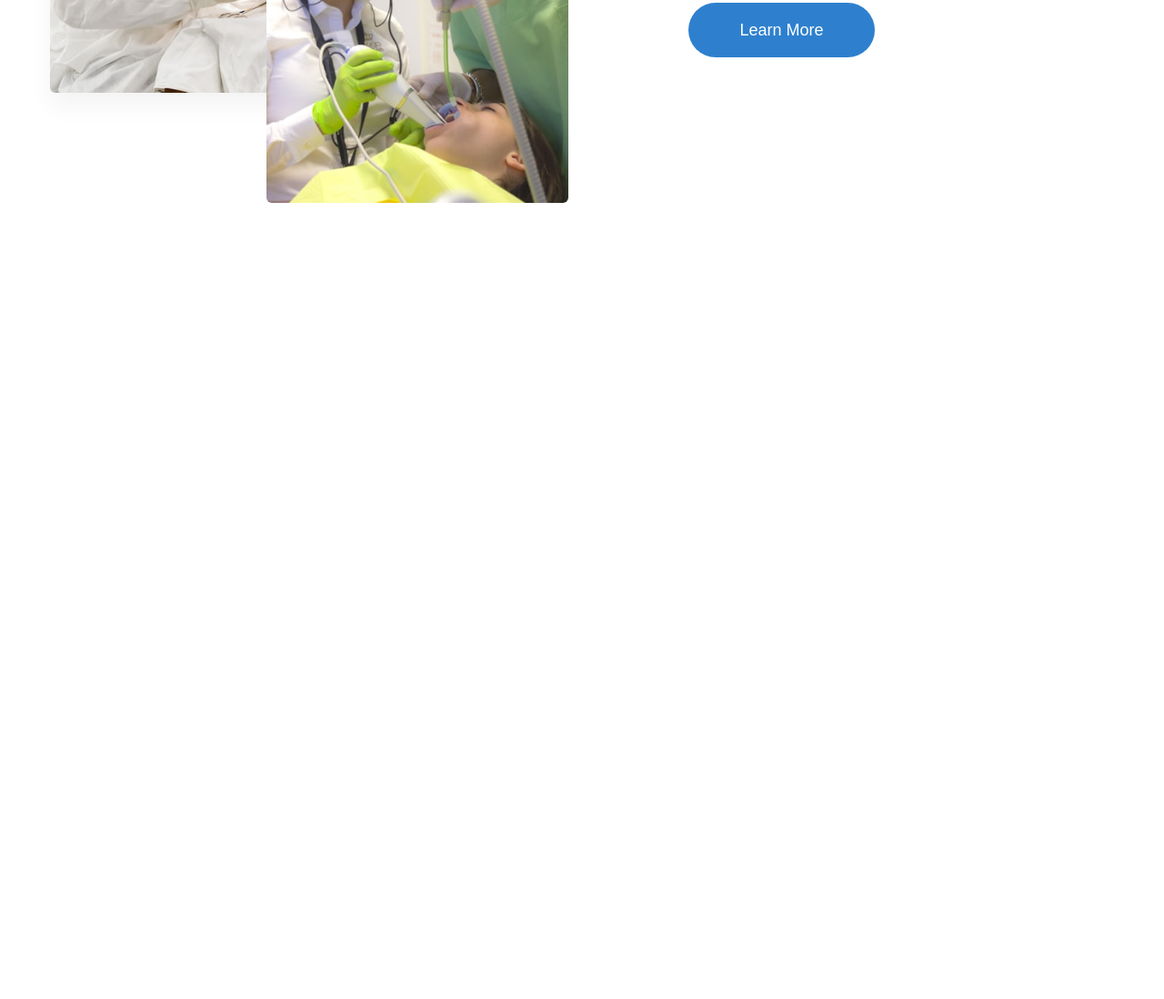
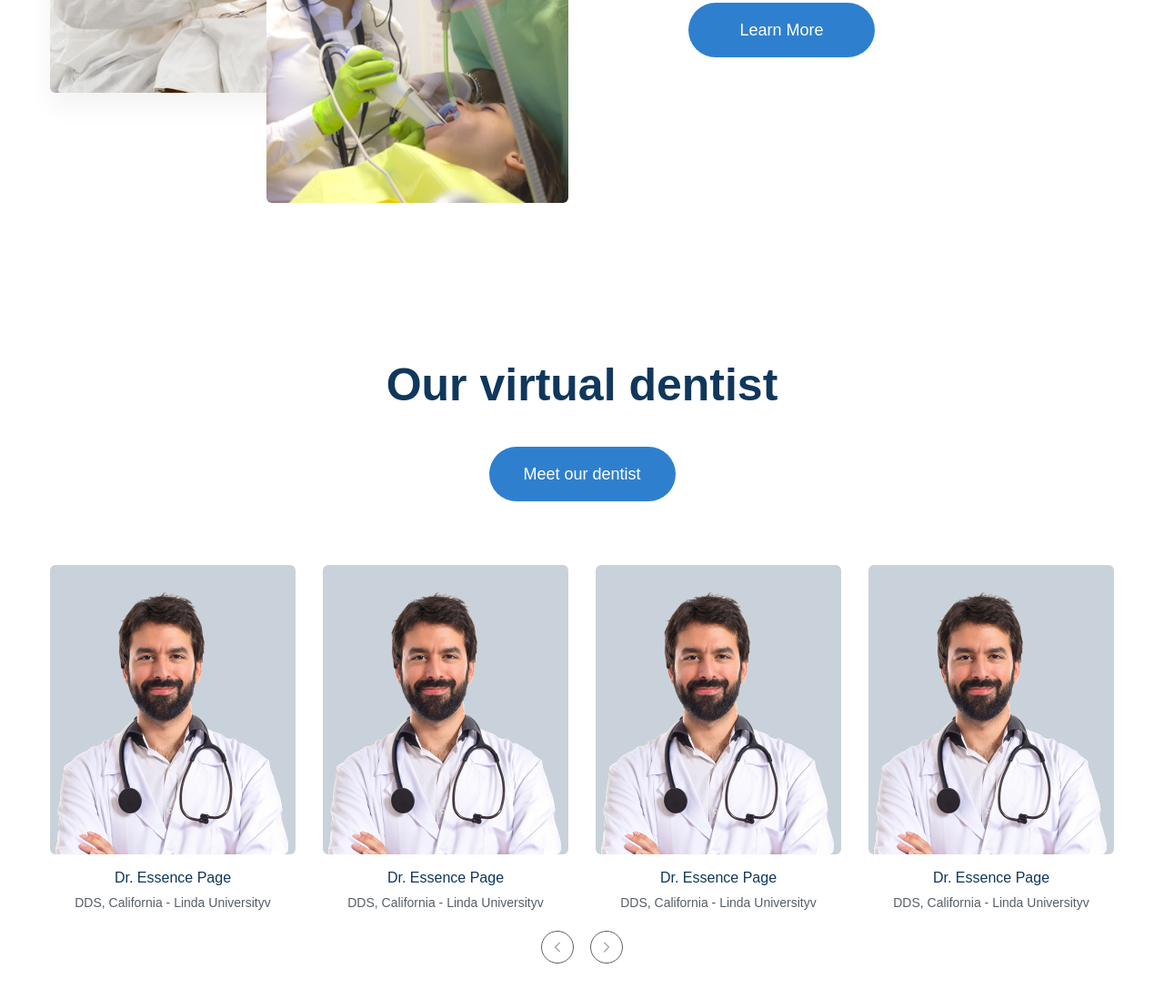
Before and after one commit to HarryVenn/d---n-3, a plain HTML site: page index.html in a window 1280 px wide. Shown: the part 3209-4307 px from the top of the page at 91% size. Before the commit the page ends 3517 px from the top, so only its background shows below. Drawn offline with Linux system fonts and the light colour scheme.

Commit message:
8 code phần team

```diff
--- a/assets/css/style.css
+++ b/assets/css/style.css
@@ -53,6 +53,31 @@ a {
   font-size: 1.8rem;
   line-height: 1.67;
   text-align: center;
+}
+.control {
+  display: flex;
+  column-gap: 18px;
+  align-items: center;
+}
+.control__btn {
+  width: 36px;
+  height: 36px;
+  border-radius: 50%;
+  display: flex;
+  justify-content: center;
+  align-items: center;
+  border: 1px solid #575f66;
+  background: #fff;
+  cursor: pointer;
+  transition: 0.25s;
+}
+.control__btn:hover {
+  color: #fff;
+  border-color: #2e80ce;
+  background: #2e80ce;
+}
+.control__btn--next {
+  rotate: 180deg;
 }
 /* =================header================== */
 header {
@@ -321,3 +346,57 @@ header {
 .about__btn {
   margin-top: 38px;
 }
+/* ============= Team ============ */
+.team {
+  padding: 85px 0px;
+}
+.team-header {
+  text-align: center;
+  margin: 0 auto;
+}
+.team__cta {
+  margin-top: 38px;
+}
+.team__list {
+  margin-top: 70px;
+  column-gap: 30px;
+  display: grid;
+  grid-template-columns: repeat(4, 1fr);
+}
+
+.team-item__thumb {
+  max-width: 100%;
+  height: 290px;
+  object-fit: cover;
+  display: block;
+  transition: 0.25s;
+}
+.team-item:hover .team-item__thumb {
+  transform: scale(1.1);
+}
+.team-item__img-bg {
+  border-radius: 6px;
+  background: #c9d2da;
+  padding-top: 28px;
+  overflow: hidden;
+}
+
+.team-item__name {
+  margin-top: 12px;
+  color: #10375c;
+  font-weight: 400;
+  font-size: 1.6rem;
+  line-height: 1.75;
+  text-align: center;
+}
+.team-item__desc {
+  color: #575f66;
+  font-weight: 300;
+  font-size: 1.4rem;
+  line-height: 1.86;
+  text-align: center;
+}
+.team__control {
+  margin-top: 18px;
+  justify-content: center;
+}
--- a/index.html
+++ b/index.html
@@ -260,6 +260,60 @@
           </div>
         </div>
         <!-- team  -->
+         <section class="team">
+          <div class="container">
+            <div class="team-header">
+              <h2 class="service-heading">
+                Our virtual dentist
+              </h2>
+              <a href="!#" class="btn team__cta">Meet our dentist</a>
+            </div>
+            <!-- team bottom -->
+            <div class="team__list">
+              <!-- item 1 -->
+               <article class="team-item">
+                <div class="team-item__img-bg">
+                  <img src="./assets/img/team.png" alt="" class="team-item__thumb">
+                </div>
+                 <h3 class="team-item__name">Dr. Essence Page</h3>
+                <p class="team-item__desc">DDS, California - Linda Universityv</p>
+               </article>
+                <!-- item 2 -->
+               <article class="team-item">
+                <div class="team-item__img-bg">
+                  <img src="./assets/img/team.png" alt="" class="team-item__thumb">
+                </div>
+                <h3 class="team-item__name">Dr. Essence Page</h3>
+                <p class="team-item__desc">DDS, California - Linda Universityv</p>
+               </article>
+                <!-- item 4-->
+               <article class="team-item">
+                <div class="team-item__img-bg">
+                  <img src="./assets/img/team.png" alt="" class="team-item__thumb">
+                </div>
+                <h3 class="team-item__name">Dr. Essence Page</h3>
+                <p class="team-item__desc">DDS, California - Linda Universityv</p>
+               </article>
+                <article class="team-item">
+                <div class="team-item__img-bg">
+                  <img src="./assets/img/team.png" alt="" class="team-item__thumb">
+                </div>
+                <h3 class="team-item__name">Dr. Essence Page</h3>
+                <p class="team-item__desc">DDS, California - Linda Universityv</p>
+               </article>
+            </div>
+            <div class="control team__control">
+              <!-- previout -->
+               <button class="control__btn">
+                <img src="./assets/icon/Vector 1.svg" alt="" class="contrl-icon">
+               </button>
+               <!-- next -->
+                  <button class="control__btn control__btn--next">
+                <img src="./assets/icon/Vector 1.svg" alt="" class="contrl-icon">
+               </button>
+            </div>
+          </div>
+         </section>
     </main>
   </body>
 </html>
```
Also changed, not shown: assets/icon/Vector 1.svg (added), assets/icon/Vector 2.svg (added).
